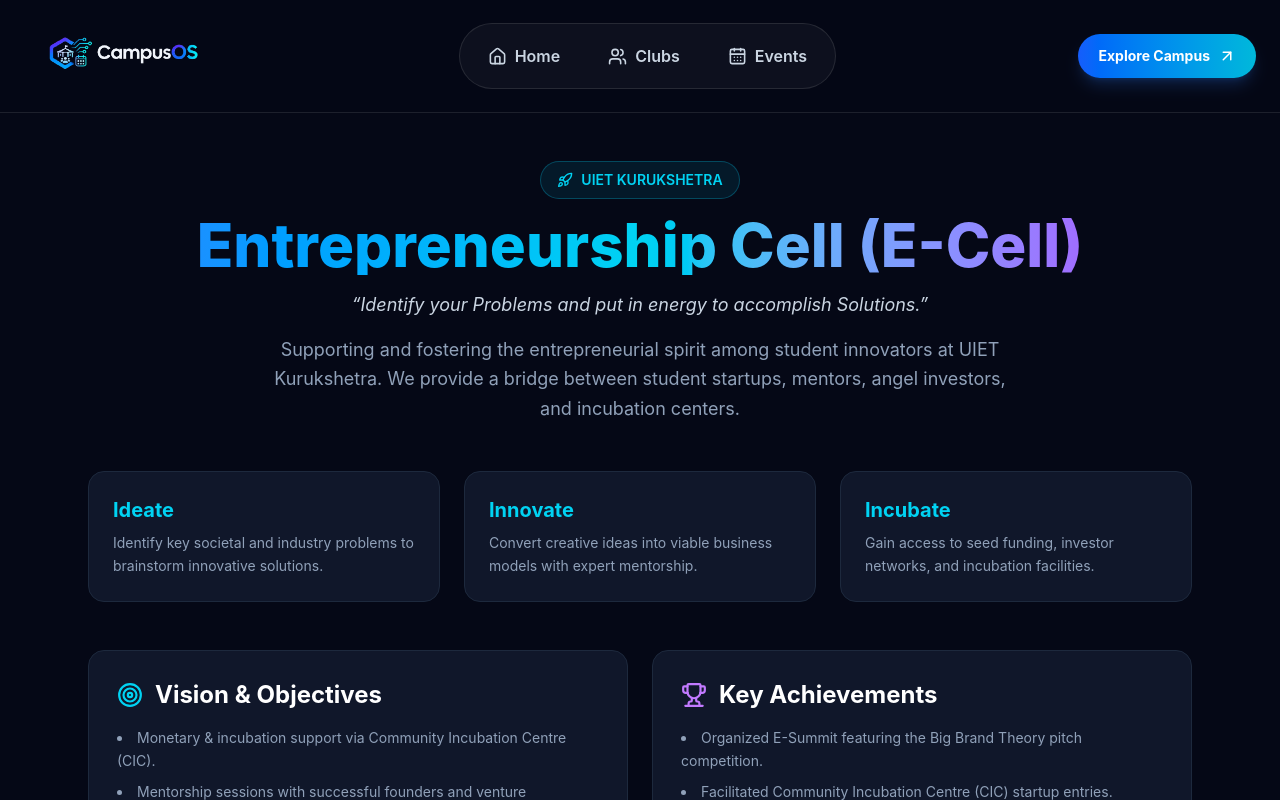
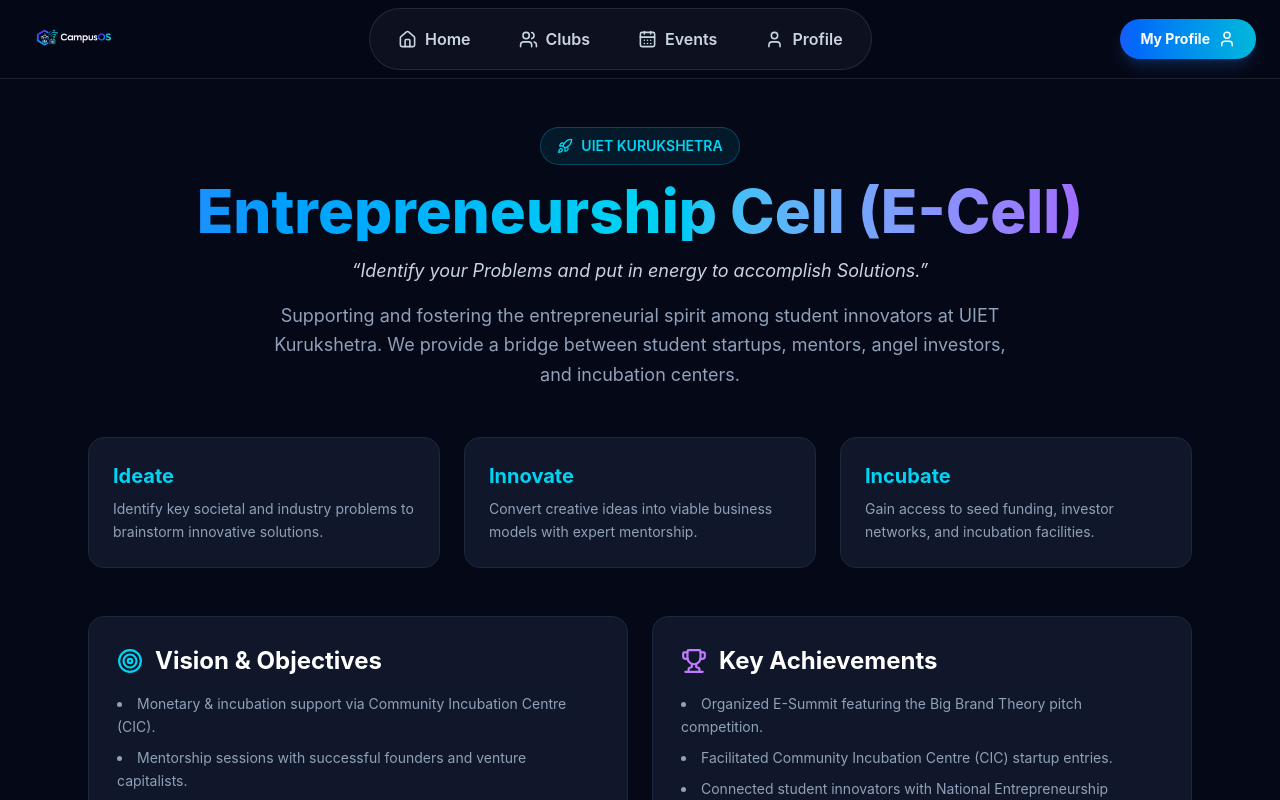
Before and after one commit to Daksh009-hub/CampusOS, a React (Vite) app in the folder frontend/project1/: page /clubs/ecell in a window 1280 px wide. Shown: the top 800 px of the page. Built offline with nearby package versions, Linux system fonts and the light colour scheme.

Commit message:
fix(navbar): update My Profile menu item to route to /profile

```diff
--- a/frontend/project1/src/components/Navbar.jsx
+++ b/frontend/project1/src/components/Navbar.jsx
@@ -1,8 +1,10 @@
-
+import React from 'react';
+import { Link } from 'react-router-dom';
 import {
   Home,
   Users,
   CalendarDays,
+  User,
   ArrowUpRight,
 } from 'lucide-react';
 
@@ -10,61 +12,71 @@ import logo from '../assets/logo.png';
 
 function Navbar() {
   const navLinks = [
-    { name: 'Home', href: '/', icon: Home },
-    { name: 'Clubs', href: '#clubs', icon: Users },
-    { name: 'Events', href: '#events', icon: CalendarDays },
+    { name: 'Home', href: '/', isRoute: true, icon: Home },
+    { name: 'Clubs', href: '#clubs', isRoute: false, icon: Users },
+    { name: 'Events', href: '#events', isRoute: false, icon: CalendarDays },
+    { name: 'Profile', href: '/profile', isRoute: true, icon: User },
   ];
 
   return (
     <nav className="sticky top-0 z-50 border-b border-white/10 bg-[#050816]/90 backdrop-blur-xl">
-
       <div className="mx-auto flex max-w-7xl items-center justify-between px-6 py-2">
 
         {/* Logo */}
-        <a href="/" className="group flex shrink-0 items-center">
+        <Link to="/" className="group flex shrink-0 items-center">
           <img
             src={logo}
             alt="CampusOS Logo"
-            className="h-24 w-auto object-contain transition duration-300 group-hover:scale-105"
+            className="h-12 w-auto object-contain transition duration-300 group-hover:scale-105"
           />
-        </a>
+        </Link>
 
         {/* Navigation Links */}
         <div className="flex items-center gap-2 rounded-full border border-white/10 bg-white/[0.04] p-2">
-
           {navLinks.map((link) => {
             const Icon = link.icon;
 
-            return (
-              <a
+            return link.isRoute ? (
+              <Link
                 key={link.name}
-                href={link.href}
-                className="group flex items-center gap-2 rounded-full px-5 py-3 text-base font-semibold text-slate-300 transition-all duration-300 hover:bg-cyan-400/10 hover:text-cyan-400"
+                to={link.href}
+                className="group flex items-center gap-2 rounded-full px-5 py-2.5 text-base font-semibold text-slate-300 transition-all duration-300 hover:bg-cyan-400/10 hover:text-cyan-400"
               >
                 <Icon
                   size={19}
                   strokeWidth={2}
                   className="transition-transform duration-300 group-hover:scale-110"
                 />
-
+                {link.name}
+              </Link>
+            ) : (
+              <a
+                key={link.name}
+                href={link.href}
+                className="group flex items-center gap-2 rounded-full px-5 py-2.5 text-base font-semibold text-slate-300 transition-all duration-300 hover:bg-cyan-400/10 hover:text-cyan-400"
+              >
+                <Icon
+                  size={19}
+                  strokeWidth={2}
+                  className="transition-transform duration-300 group-hover:scale-110"
+                />
                 {link.name}
               </a>
             );
           })}
-
         </div>
 
-        {/* Right Side Button */}
-        <a
-          href="#clubs"
-          className="group hidden items-center gap-2 rounded-full bg-gradient-to-r from-blue-600 to-cyan-500 px-5 py-3 text-sm font-bold text-white shadow-lg shadow-blue-500/20 transition-all duration-300 hover:scale-105 hover:shadow-cyan-500/30 sm:flex"
+        {/* Right Side Action Button */}
+        <Link
+          to="/profile"
+          className="group hidden items-center gap-2 rounded-full bg-gradient-to-r from-blue-600 to-cyan-500 px-5 py-2.5 text-sm font-bold text-white shadow-lg shadow-blue-500/20 transition-all duration-300 hover:scale-105 hover:shadow-cyan-500/30 sm:flex"
         >
-          Explore Campus
-          <ArrowUpRight
+          My Profile
+          <User
             size={18}
-            className="transition-transform group-hover:translate-x-1 group-hover:-translate-y-1"
+            className="transition-transform group-hover:scale-110"
           />
-        </a>
+        </Link>
 
       </div>
     </nav>
```
